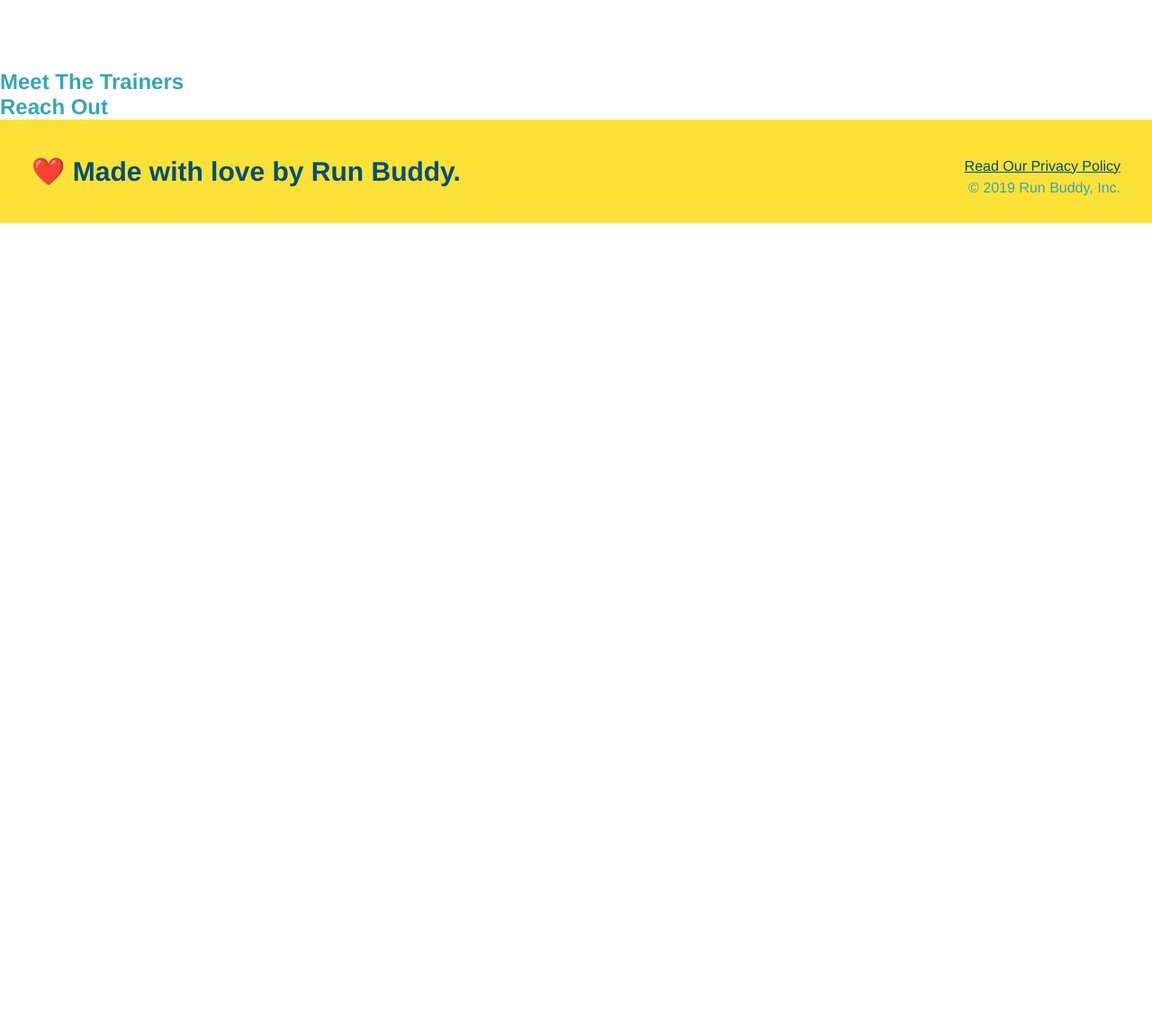
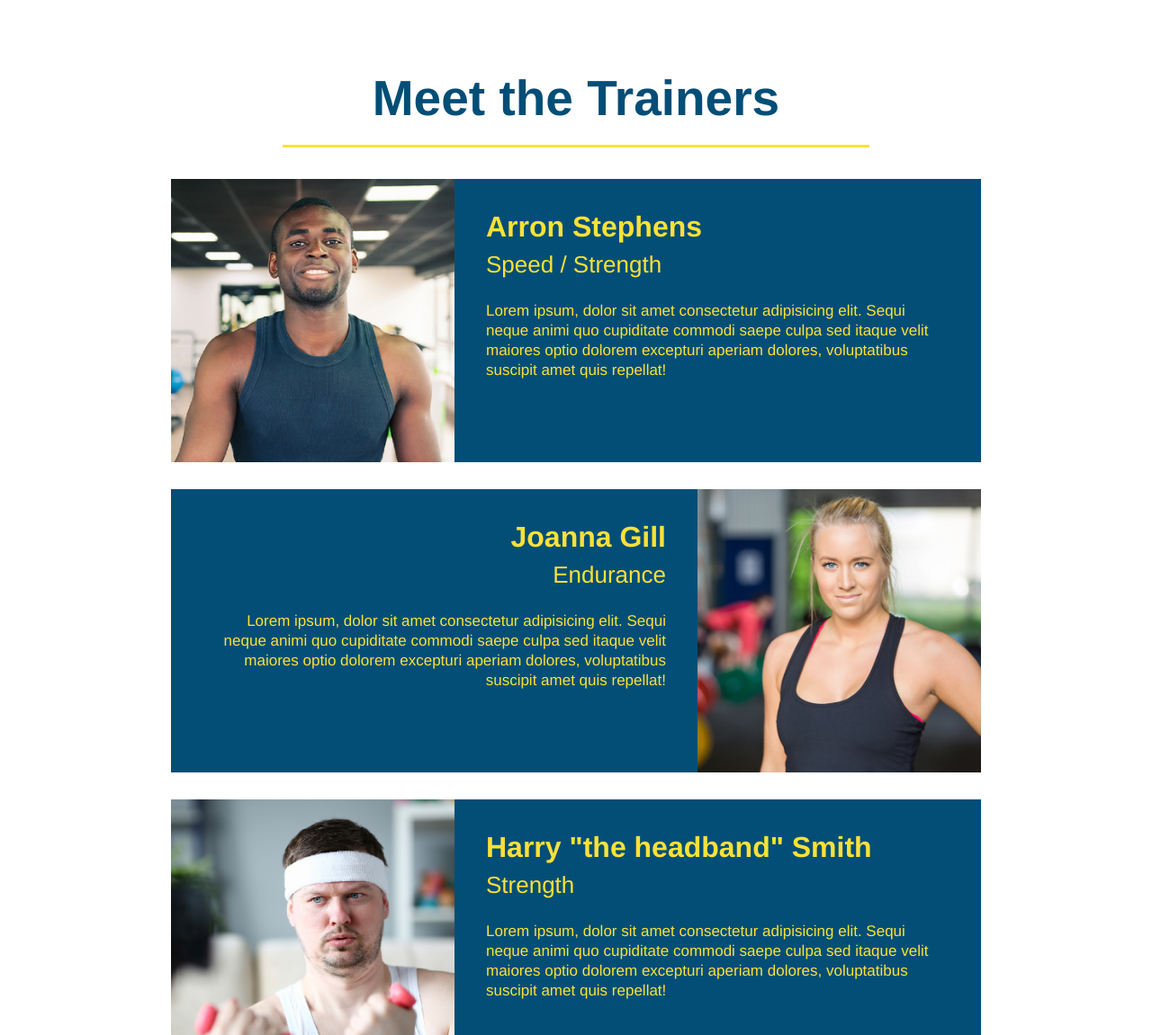
Before and after one commit to samschool789/run-buddy, a plain HTML site: page index.html in a window 1280 px wide. Shown: the part 2480-3631 px from the top of the page at 90% size. Before the commit the page ends 2728 px from the top, so only its background shows below. Drawn offline with Linux system fonts and the light colour scheme.

Commit message:
meet trainers section

```diff
--- a/assets/css/style.css
+++ b/assets/css/style.css
@@ -103,10 +103,12 @@
   padding: 10px 20px;
   font-size: 16px;
 }
-/* HERO STYLES END */
+
 .intro {
   text-align: center;
 }
+
+
 .section-title {
   font-size: 55px;
   color: #024e76;
@@ -122,7 +124,6 @@
   border-color: #39a6b2;
 }
 .intro p {
-  /* add this alongside your other declcarations */
   margin: 0 auto;
   line-height: 1.7;
   color: #39a6b2;
@@ -152,3 +153,45 @@
 .steps span {
   font-size: 38px;
 }
+.trainers {
+  text-align: center;
+}
+.trainer {
+  overflow: auto;
+  width: 900px;
+  margin: 0 auto 30px auto;
+  background: #024e76;
+  color: #fce138
+}
+.trainer img {
+  overflow: auto;
+ width: 35%;
+float: left;
+}
+
+.trainer-bio {
+  overflow: auto;
+  padding: 35px;
+  float: left;
+  width: 65%;
+}
+.text-left {
+  text-align: left;
+}
+.text-right {
+  text-align: right;
+}
+.trainer-bio h3 {
+  font-size: 32px;
+  margin-bottom: 8px;
+}
+.trainer-bio h4 {
+  font-weight: lighter;
+  font-size: 26px;
+  margin-bottom: 25px;
+}
+
+.trainer-bio p {
+  font-size: 17px;
+  line-height: 1.3;
+}
--- a/index.html
+++ b/index.html
@@ -107,8 +107,45 @@
   </section>
 
   <!-- "meet the trainers" section -->
-  <section>
-    <h2>Meet The Trainers</h2>
+  <section id="your-trainers" class="trainers">
+    <h2 class="section-title primary-border">
+      Meet the Trainers
+    </h2>
+    <article class="trainer">
+      <img src="./assets/images/trainer-1.jpg" alt="Arron Stephen in his workout clothes, ready to pump iron" />
+      <div class="trainer-bio text-left">
+        <h3>Arron Stephens</h3>
+        <h4>Speed / Strength</h4>
+        <p>
+          Lorem ipsum, dolor sit amet consectetur adipisicing elit. Sequi neque animi quo cupiditate commodi saepe culpa sed
+          itaque velit maiores optio dolorem excepturi aperiam dolores, voluptatibus suscipit amet quis repellat!
+        </p>
+        </div>
+        </article>
+        <article class="trainer">
+          <div class="trainer-bio text-right">
+            <h3>Joanna Gill</h3>
+            <h4>Endurance</h4>
+            <p>
+              Lorem ipsum, dolor sit amet consectetur adipisicing elit. Sequi neque animi quo cupiditate commodi saepe culpa sed
+              itaque velit maiores optio dolorem excepturi aperiam dolores, voluptatibus suscipit amet quis repellat!
+            </p>
+            </div>
+            <img src="./assets/images/trainer-2.jpg" alt="Joanna Gill cooling off after a workout" />
+            </article>
+            <article class="trainer">
+
+              <img src="./assets/images/trainer-3.jpg" alt="Harry smith wearing a headband and lifting comically pink weights" />
+            <div class="trainer-bio text-left">
+                <h3>Harry "the headband" Smith</h3>
+                <h4>Strength</h4>
+              <p>
+              Lorem ipsum, dolor sit amet consectetur adipisicing elit. Sequi neque animi quo cupiditate commodi saepe culpa sed
+              itaque velit maiores optio dolorem excepturi aperiam dolores, voluptatibus suscipit amet quis repellat!
+              </p>
+              </div>
+              </article>
+
   </section>
 
   <!-- "reach out" section -->
```
Also changed, not shown: assets/images/trainer-1.jpg (added), assets/images/trainer-2.jpg (added), assets/images/trainer-3.jpg (added).
